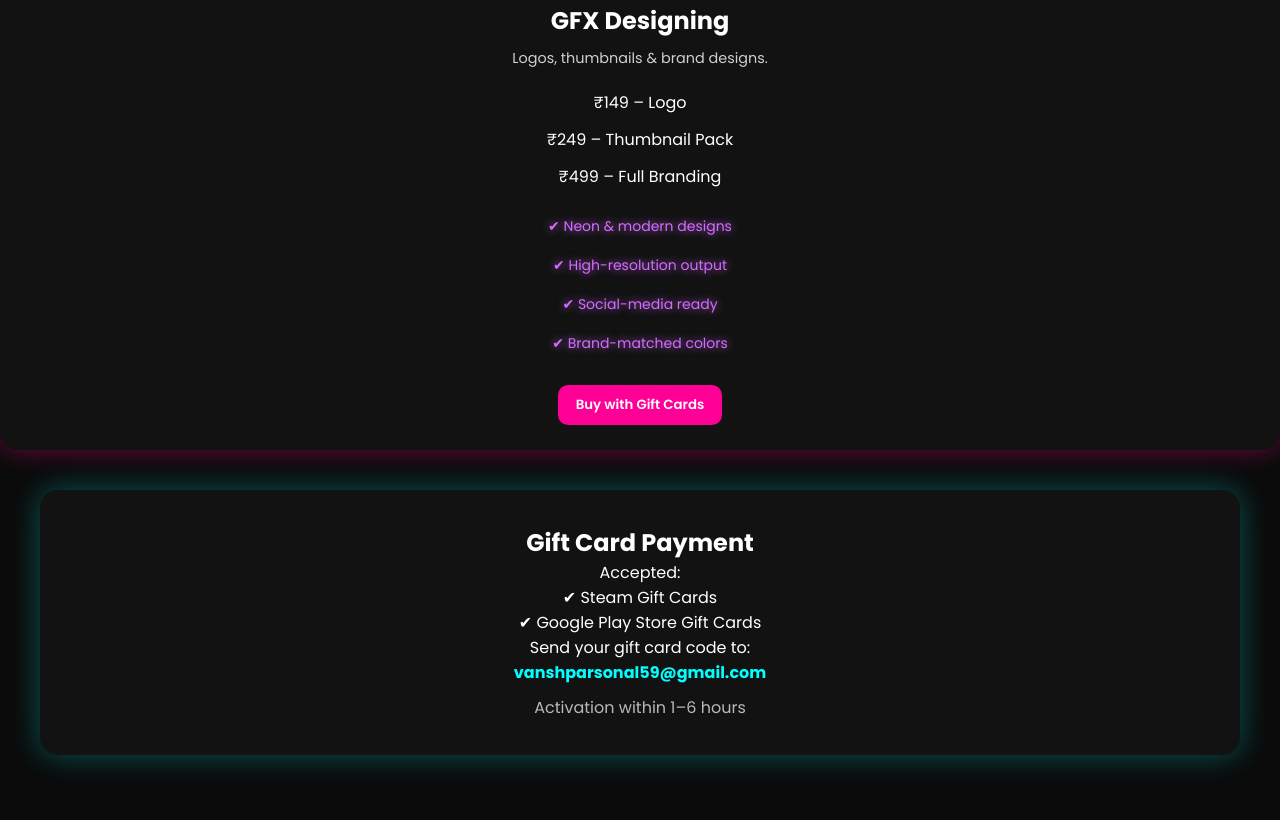
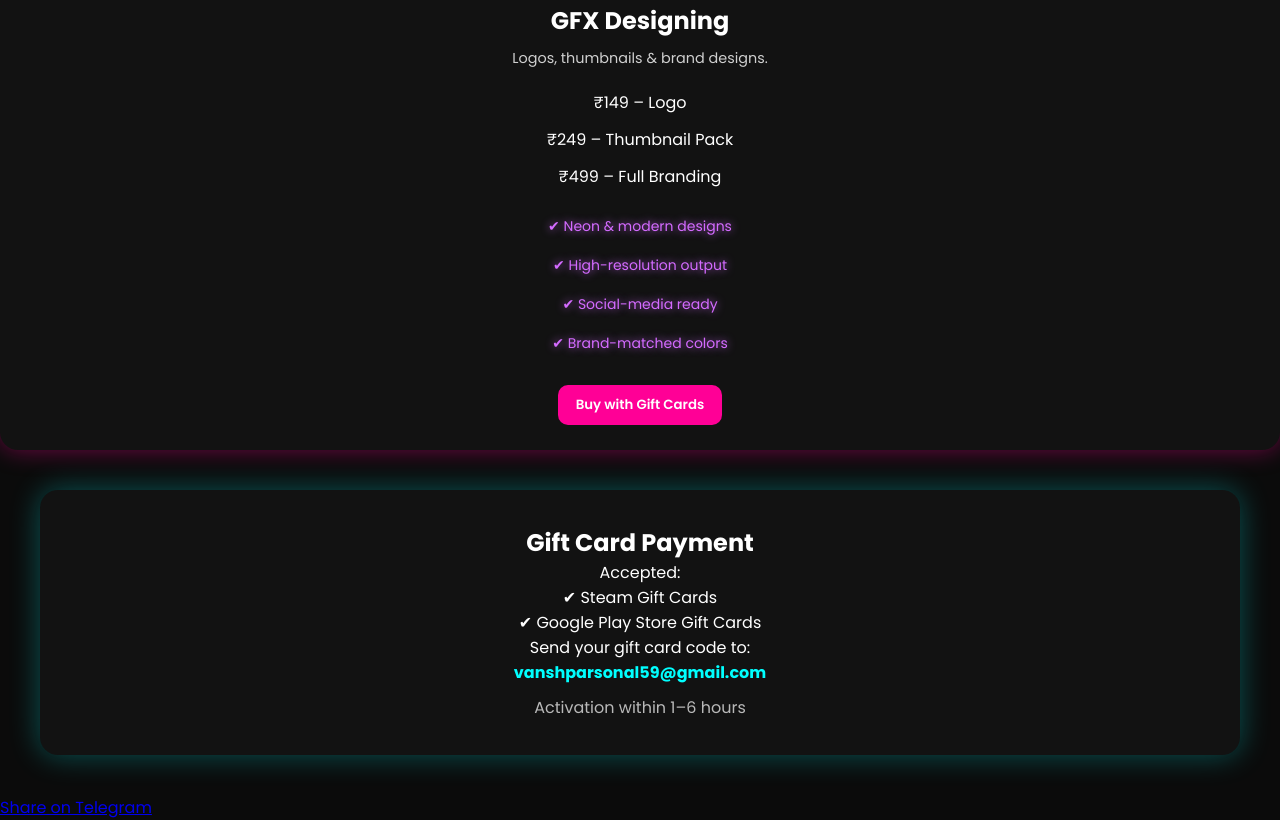
Before and after one commit to Vgmaing/vg-services, a plain HTML site: page index.html in a window 1280 px wide. Shown: the part 2079-2899 px from the top of the page. Before the commit the page ends 2874 px from the top, so only its background shows below. Drawn offline with Linux system fonts and the light colour scheme.

Commit message:
index.html

```diff
--- a/index.html
+++ b/index.html
@@ -125,5 +125,9 @@
     <p class="note">Activation within 1–6 hours</p>
   </section>
 
+  <a href="https://t.me/share/url?url=https://vgaming.github.io/vg-services/" target="_blank">
+  Share on Telegram
+</a>
+
 </body>
 </html>
```
